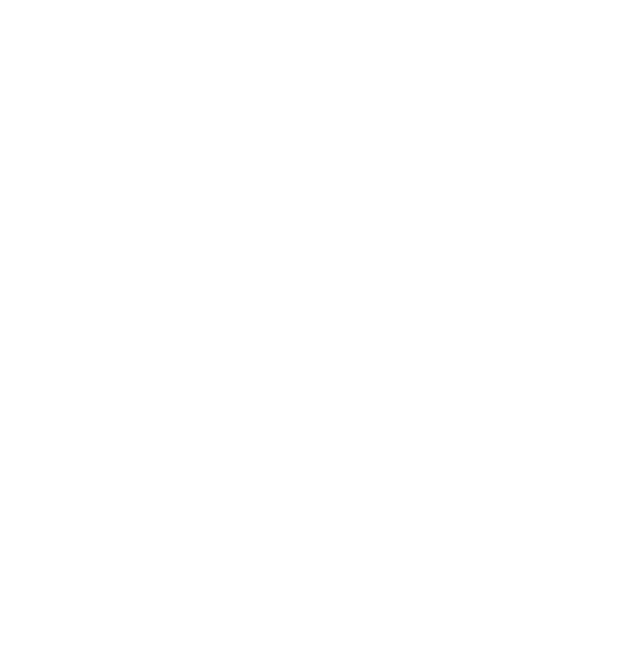
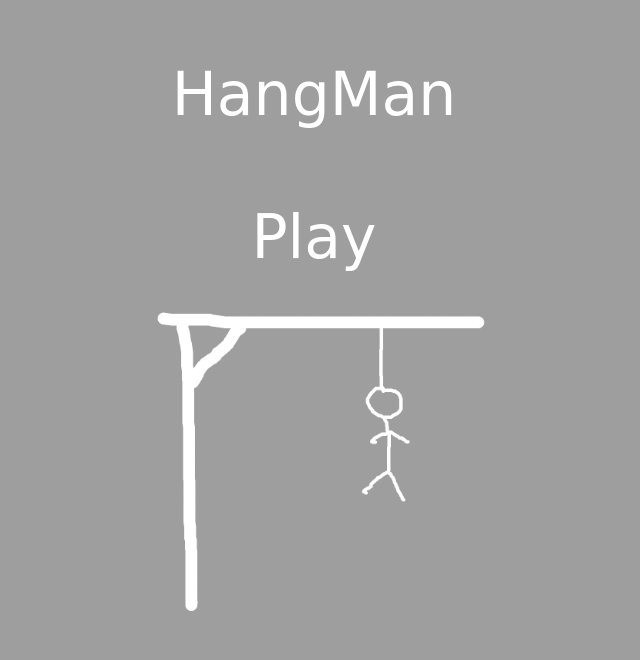
Before and after one commit to KananPy/hang-man, a plain HTML site: page index.html in a window 1280 px wide. Shown: the whole page, without its empty margins (326-966 px from the left). Drawn offline with Linux system fonts and the light colour scheme; the site is published under a folder, as on GitHub Pages, so addresses that start at the root find nothing.

Commit message:
bug fixed2

```diff
--- a/assets/css/style.css
+++ b/assets/css/style.css
@@ -9,7 +9,7 @@ html {
 }
 
 body {
-    background-image: url("/assets/img/board.jpg") ;
+    background-image: url("../img/board.jpg") ;
     background-size: 110% 115%;
     background-position: center;
     background-repeat: no-repeat;
```
